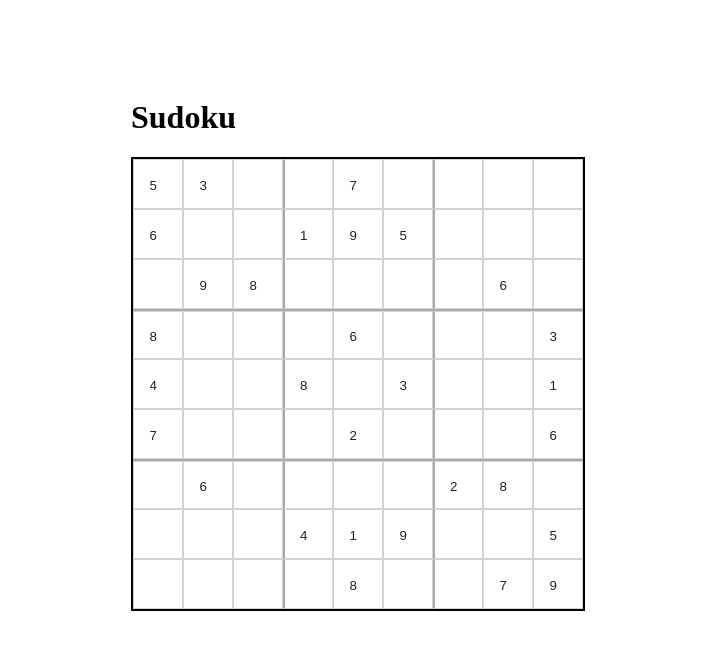
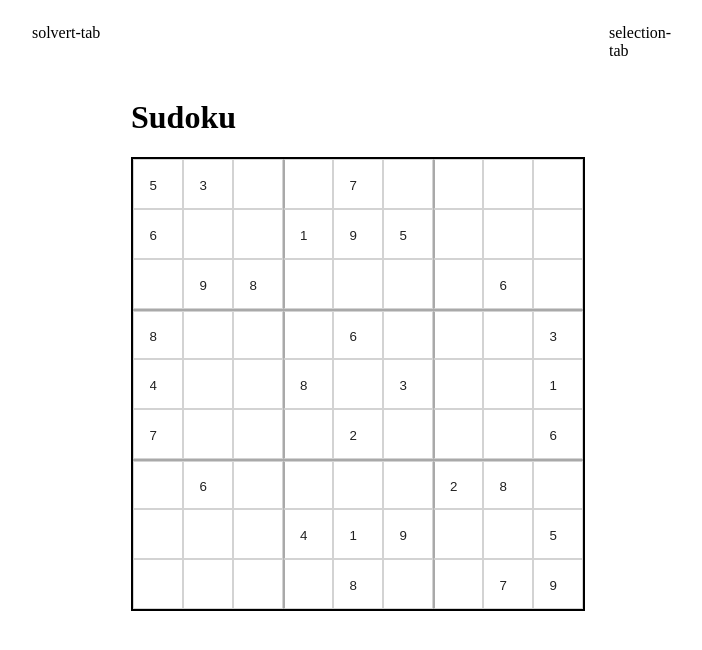
Before and after one commit to universalmensch/Projektarbeit, a Vue app: page / in a window 1280 px wide. Shown: the top 650 px of the page, without its empty margins (282-984 px from the left). Built offline with nearby package versions, Linux system fonts and the light colour scheme.

Commit message:
feat: added different tabs for solver, Sudoku and selection ui.

```diff
--- a/src/App.vue
+++ b/src/App.vue
@@ -1,7 +1,7 @@
 <script setup lang="ts">
-import SudokuTab from './components/SudokuTab.vue'
+import Sudoku from './components/Sudoku.vue'
 </script>
 
 <template>
-  <SudokuTab />
+  <Sudoku />
 </template>
--- a/src/components/SolverTab.vue
+++ b/src/components/SolverTab.vue
@@ -1,12 +1,12 @@
 
 <script setup lang="ts">
 
-
+// TODO möglichkeit solver und option auszuwählen hinzufügen
 
 </script>
 
 <template>
-
+  <p>solvert-tab</p>
 </template>
 
 <style scoped>
--- /dev/null
+++ b/src/components/Sudoku.vue
@@ -0,0 +1,23 @@
+<script setup lang="ts">
+import SudokuTab from "./SudokuTab.vue";
+import SolverTab from "./SolverTab.vue";
+import SudokuSelectionTab from "./SudokuSelectionTab.vue";
+</script>
+
+<template>
+  <v-row>
+    <v-col>
+      <SolverTab></SolverTab>
+    </v-col>
+    <v-col>
+      <SudokuTab></SudokuTab>
+    </v-col>
+    <v-col>
+      <SudokuSelectionTab></SudokuSelectionTab>
+    </v-col>
+  </v-row>
+</template>
+
+<style scoped>
+
+</style>
--- /dev/null
+++ b/src/components/SudokuSelectionTab.vue
@@ -0,0 +1,11 @@
+<script setup lang="ts">
+// TODO möglichkeit sudokus auszuwählen einfügen
+</script>
+
+<template>
+  <p>selection-tab</p>
+</template>
+
+<style scoped>
+
+</style>
--- a/src/components/SudokuTab.vue
+++ b/src/components/SudokuTab.vue
@@ -116,10 +116,12 @@ const setCellValue = (value: string, row: number, col: number) => {
   align-items: center;
   justify-content: center;
   border: 1px solid lightgray;
+  font-size: 10em;
+  color: darkgray;
 }
 
 .sudoku-cell.is-given {
-
+  color: black;
 }
 
 .border-top-bold {
@@ -128,14 +130,6 @@ const setCellValue = (value: string, row: number, col: number) => {
 
 .border-left-bold {
   border-left: 2px solid darkgrey;
-}
-
-.border-right-bold {
-  border-right: 2px solid darkgrey;
-}
-
-.border-bottom-bold {
-  border-bottom: 2px solid darkgrey;
 }
 
 .sudoku-input {
```
